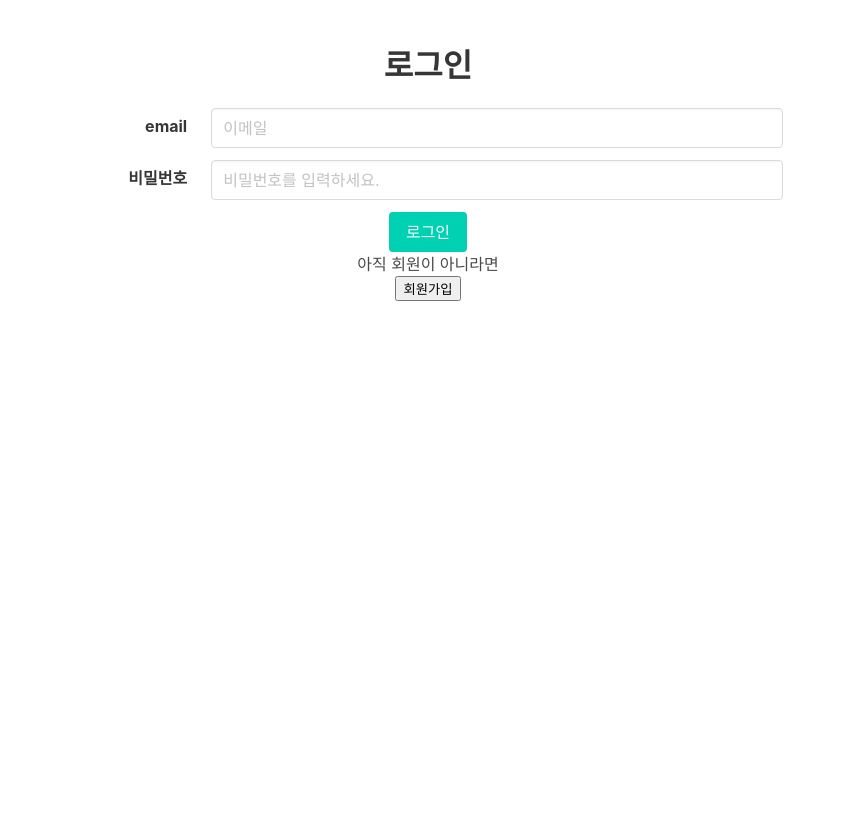
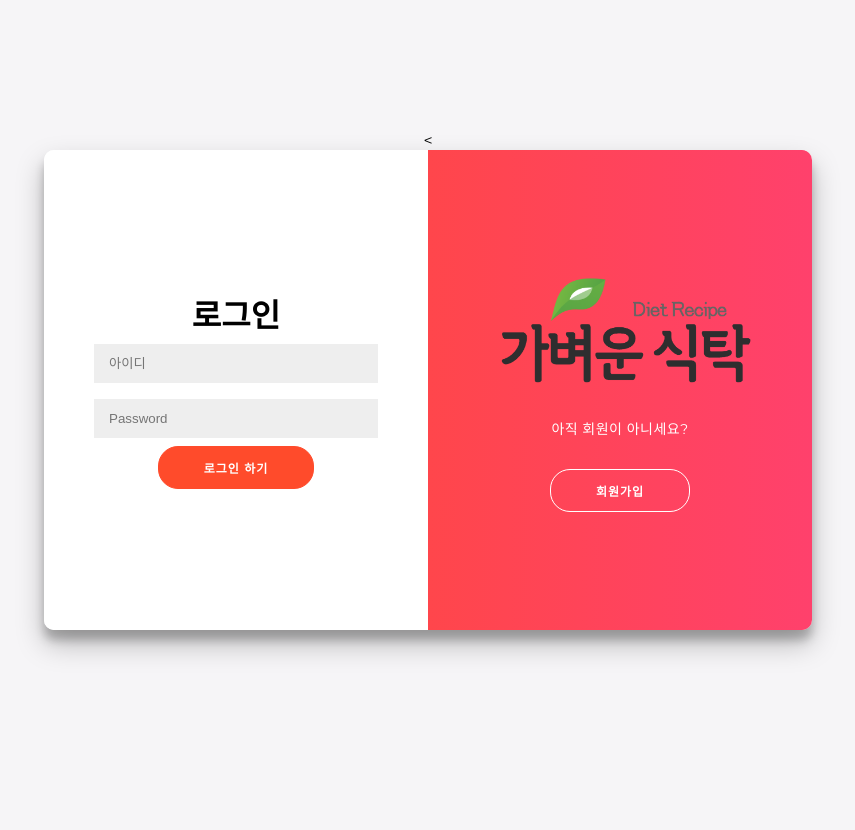
Before and after one commit to joorani/lightTable, a Python web app: template templates/login.html in a window 1280 px wide. Shown: the whole page, without its empty margins (212-1067 px from the left). Before the commit the page ends 301 px from the top, so only its background shows below. Run offline with Jinja, Linux system fonts and the light colour scheme; the template is opened without the code that fills it, so the values that code supplies are empty; some libraries are stand-ins or nearby versions.

Commit message:
login 페이지 수정

```diff
--- /dev/null
+++ b/static/login.css
@@ -0,0 +1,217 @@
+@import url('https://fonts.googleapis.com/css?family=Montserrat:400,800');
+
+* {
+	box-sizing: border-box;
+}
+
+body {
+	background: #f6f5f7;
+	display: flex;
+	justify-content: center;
+	align-items: center;
+	flex-direction: column;
+	font-family: 'Montserrat', sans-serif;
+	height: 100vh;
+	margin: -20px 0 50px;
+}
+
+h1 {
+	font-weight: bold;
+	margin: 0;
+}
+
+h2 {
+	text-align: center;
+}
+
+p {
+	font-size: 14px;
+	font-weight: 100;
+	line-height: 20px;
+	letter-spacing: 0.5px;
+	margin: 20px 0 30px;
+}
+
+span {
+	font-size: 12px;
+}
+
+a {
+	color: #333;
+	font-size: 14px;
+	text-decoration: none;
+	margin: 15px 0;
+}
+
+.btn {
+	border-radius: 20px;
+	border: 1px solid #FF4B2B;
+	background-color: #FF4B2B;
+	color: #FFFFFF;
+	font-size: 12px;
+	font-weight: bold;
+	padding: 12px 45px;
+	letter-spacing: 1px;
+	text-transform: uppercase;
+	transition: transform 80ms ease-in;
+}
+
+.btn:active {
+	transform: scale(0.95);
+}
+
+.btn:focus {
+	outline: none;
+}
+
+.btn.ghost {
+	background-color: transparent;
+	border-color: #FFFFFF;
+}
+
+.field {
+	background-color: #ffffff;
+	display: flex;
+	align-items: center;
+	justify-content: center;
+	flex-direction: column;
+	padding: 0 50px;
+	height: 100%;
+	text-align: center;
+}
+#btn-check-dup{
+	display: flex;
+}
+input {
+	background-color: #eee;
+	border: none;
+	padding: 12px 15px;
+	margin: 8px 0;
+	width: 100%;
+}
+
+.container {
+	background-color: #fff;
+	border-radius: 10px;
+  	box-shadow: 0 14px 28px rgba(0,0,0,0.25),
+			0 10px 10px rgba(0,0,0,0.22);
+	position: relative;
+	overflow: hidden;
+	width: 768px;
+	max-width: 100%;
+	min-height: 480px;
+}
+
+.form-container {
+	position: absolute;
+	top: 0;
+	height: 100%;
+	transition: all 0.6s ease-in-out;
+}
+
+.sign-in-container {
+	left: 0;
+	width: 50%;
+	z-index: 2;
+}
+
+.container.right-panel-active .sign-in-container {
+	transform: translateX(100%);
+}
+
+.sign-up-container {
+	left: 0;
+	width: 50%;
+	opacity: 0;
+	z-index: 1;
+}
+
+.container.right-panel-active .sign-up-container {
+	transform: translateX(100%);
+	opacity: 1;
+	z-index: 5;
+	animation: show 0.6s;
+}
+
+@keyframes show {
+	0%, 49.99% {
+		opacity: 0;
+		z-index: 1;
+	}
+
+	50%, 100% {
+		opacity: 1;
+		z-index: 5;
+	}
+}
+
+.overlay-container {
+	position: absolute;
+	top: 0;
+	left: 50%;
+	width: 50%;
+	height: 100%;
+	overflow: hidden;
+	transition: transform 0.6s ease-in-out;
+	z-index: 100;
+}
+
+.container.right-panel-active .overlay-container{
+	transform: translateX(-100%);
+}
+
+.overlay {
+	background: #FF416C;
+	background: -webkit-linear-gradient(to right, #FF4B2B, #FF416C);
+	background: linear-gradient(to right, #FF4B2B, #FF416C);
+	background-repeat: no-repeat;
+	background-size: cover;
+	background-position: 0 0;
+	color: #FFFFFF;
+	position: relative;
+	left: -100%;
+	height: 100%;
+	width: 200%;
+  	transform: translateX(0);
+	transition: transform 0.6s ease-in-out;
+}
+
+.container.right-panel-active .overlay {
+  	transform: translateX(50%);
+}
+
+.overlay-panel {
+	position: absolute;
+	display: flex;
+	align-items: center;
+	justify-content: center;
+	flex-direction: column;
+	padding: 0 40px;
+	text-align: center;
+	top: 0;
+	height: 100%;
+	width: 50%;
+	transform: translateX(0);
+	transition: transform 0.6s ease-in-out;
+}
+
+.overlay-left {
+	transform: translateX(-20%);
+}
+
+.container.right-panel-active .overlay-left {
+	transform: translateX(0);
+}
+
+.overlay-right {
+	right: 0;
+	transform: translateX(0);
+}
+
+.container.right-panel-active .overlay-right {
+	transform: translateX(20%);
+}
+
+.help {
+	font-size: 8px;
+}
--- a/templates/login.html
+++ b/templates/login.html
@@ -1,92 +1,205 @@
+
+
 <!doctype html>
 <html lang="en">
 <head>
-
-        <!-- Webpage Title -->
-        <title>Hello, world!</title>
-
-        <!-- Required meta tags -->
-        <meta charset="utf-8">
-        <meta name="viewport" content="width=device-width, initial-scale=1, shrink-to-fit=no">
-
-        <!-- Bulma CSS -->
-        <link rel="stylesheet" href="https://cdn.jsdelivr.net/npm/bulma@0.9.1/css/bulma.min.css">
-        <!-- JS -->
+    <meta charset="UTF-8">
+    <meta name="viewport"
+          content="width=device-width, user-scalable=no, initial-scale=1.0, maximum-scale=1.0, minimum-scale=1.0">
+    <meta http-equiv="X-UA-Compatible" content="ie=edge">
+	<
+	<link rel="stylesheet" href="../static/login.css">
+<!--	JS-->
 	<script src="https://ajax.googleapis.com/ajax/libs/jquery/3.4.1/jquery.min.js"></script>
 	<script src="https://cdnjs.cloudflare.com/ajax/libs/jquery-cookie/1.4.1/jquery.cookie.js"></script>
+	<script>
+		function addClass() {
+			$("#container").addClass("right-panel-active");
+		}
+		function removeClass() {
+			$("#container").removeClass("right-panel-active");
+		}
 
 
-        <script>
-            function signIn() {
-                let email = $("#email").val();
-                let password = $("#password").val();
+		function is_id(asValue) {
+			let regExp = /^(?=.*[a-zA-Z])[-a-zA-Z0-9_.]{2,10}$/;
+			return regExp.test(asValue);
+		}
 
-                if (email == "") {
-                alert("이메일을 입력해주세요.");
-                $("#email").focus()
+		function is_password(asValue) {
+			let regExp = /^(?=.*\d)(?=.*[a-zA-Z])[0-9a-zA-Z!@#$%^&*]{8,20}$/;
+			return regExp.test(asValue);
+		}
+
+		//아이디 중복확인
+		function check_dup() {
+			let userid = $("#userid").val()
+			console.log(username)
+			if (userid == "") {
+				$("#help-id").text("아이디를 입력해주세요.").removeClass("is-safe").addClass("is-danger")
+				$("#userid").focus()
+				return;
+			}
+			if (!is_id(userid)) {
+				$("#help-id").text("아이디의 형식을 확인해주세요. 영문과 숫자, 일부 특수문자(._-) 사용 가능. 2-10자 길이").removeClass("is-safe").addClass("is-danger")
+				$("#userid").focus()
+				return;
+			}
+
+			$.ajax({
+				type: "POST",
+				url: "/join/check_dup",
+				data: {
+					userid_give: userid
+				},
+				success: function (response) {
+					if (response["exists"]) {
+						$("#help-id").text("이미 존재하는 아이디입니다.").removeClass("is-safe").addClass("is-danger")
+						$("#userid").focus()
+					} else {
+						$("#help-id").text("사용할 수 있는 아이디입니다.").removeClass("is-danger").addClass("is-success")
+					}
+					$("#help-id").removeClass("is-loading")
+				}
+			});
+		}
+
+		// 회원가입
+		function sign_up() {
+			let username = $("#username").val()
+			let userid = $("#userid").val()
+			let password = $("#password").val()
+			let check_pw = $("#check-pw").val()
+			console.log(username, userid, password, check - pw)
+
+			if ($("#help-id").hasClass("is-danger")) {
+				alert("아이디를 다시 확인해주세요.")
+				return;
+			} else if (!$("#help-id").hasClass("is-success")) {
+				alert("아이디 중복확인을 해주세요.")
+				return;
 			}
 
 			if (password == "") {
-                     alert("비밀번호를 입력해주세요.");
-                    $("#password").focus();
+				$("#help-password").text("비밀번호를 입력해주세요.").removeClass("is-safe").addClass("is-danger")
+				$("#password").focus()
+				return;
+			} else if (!is_password(password)) {
+				$("#help-password").text("비밀번호의 형식을 확인해주세요. 영문과 숫자 필수 포함, 특수문자(!@#$%^&*) 사용가능 8-20자").removeClass("is-safe").addClass("is-danger")
+				$("#password").focus()
+				return
+			} else {
+				$("#help-password").text("사용할 수 있는 비밀번호입니다.").removeClass("is-danger").addClass("is-success")
+			}
+			if (check - pw == "") {
+				$("#help-check-pw").text("비밀번호를 입력해주세요.").removeClass("is-safe").addClass("is-danger")
+				$("#check-pw").focus()
+				return;
+			} else if (check - pw != password) {
+				$("#help-check-pw").text("비밀번호가 일치하지 않습니다.").removeClass("is-safe").addClass("is-danger")
+				$("#check-pw").focus()
+				return;
+			} else {
+				$("#help-check-pw").text("비밀번호가 일치합니다.").removeClass("is-danger").addClass("is-success")
+			}
+			$.ajax({
+				type: "POST",
+				url: "/join/save",
+				data: {
+					username_give: username,
+					userid_give: userid,
+					password_give: password
+				},
+				success: function (response) {
+					alert("회원가입을 축하드립니다!")
+					window.location.replace("/main")
+				}
+			});
+		}
+
+		function sign_in() {
+			let userid = $("#loginID").val()
+			let password = $("#loginPW").val()
+
+			if (useid == "") {
+				alert('아이디를 입력해주세요.')
+				$("#loginID").focus()
+				return;
+			}
+
+			if (password == "") {
+				alert('비밀번호를 입력해주세요.')
+				$("#loginPW").focus()
+				return;
 			}
 			$.ajax({
 				type: "POST",
 				url: "/sign_in",
 				data: {
-                        'email': email,
-                        'password': password
+					userid_give: userid,
+					password_give: password
 				},
 				success: function (response) {
 					if (response['result'] == 'success') {
-                            $.cookie('mytoken', response['token']);
-
-                            alert('로그인 완료!')
-                            window.location.href = '/main'
+						$.cookie('mytoken', response['token'], {path: '/'});
+						window.location.replace("/main")
 					} else {
-                            alert(response['msg']);
+						alert(response['msg'])
 					}
 				}
-                })
+			});
 		}
-
 	</script>
-
+    <title>가벼운 식탁</title>
 </head>
 <body>
-        <div class="section has-text-centered">
-            <h1 class="title">로그인</h1>
-            <div class="container" style="width:60%">
-                <div class="field is-horizontal">
-                    <div class="field-label is-normal">
-                        <label class="label" for="email">email</label>
+<div class="container" id="container">
+	<div class="form-container sign-up-container">
+		<div class="field">
+			<input id="username" class="input"type="text" placeholder="이름" />
+			<div class="id-field">
+				<div id="btn-check-dup" >
+					<input id="userid" type="text" placeholder="아이디"/>
+					<button onclick="check_dup()">중복확인</button>
 				</div>
-                    <div class="field-body">
+				<p id="help-id" class="help is-safe" >아이디는 2-10자의 영문과 숫자와 일부 특수문자(._-)만 입력 가능합니다.</p>
+			</div>
+			<div class="pw-field">
+				<input id="password"  type="password" placeholder="비밀번호">
+				<p id="help-password" class="help is-safe" >영문과 숫자 조합의 8-20자의 비밀번호를 설정해주세요.
+					특수문자(!@#$%^&*)도 사용 가능합니다.</p>
+			</div>
+			<div class="pw-field">
+				<input id="check-pw" type="password"
+					   placeholder="비밀번호 재입력">
+				<p id="help-check-pw" class="help is-safe">비밀번호를 다시 한 번 입력해주세요.</p>
+			</div>
+			<button class="btn">Sign Up</button>
+		</div>
+	</div>
+	<div class="form-container sign-in-container">
 		<div class="field">
-                            <div class="control">
-                                <input type="email" class="input" placeholder="이메일" name="email" id="email"  pattern=".+@globex\.com" size="30" required >
+			<h1>로그인</h1>
+			<input id="loginID" type="text" placeholder="아이디"/>
+			<input id="loginPW" type="password" placeholder="Password"/>
+			<button class="btn">로그인 하기</button>
+		</div>
+	</div>
+	<div class="overlay-container">
+		<div class="overlay">
+			<div class="overlay-panel overlay-left">
+				<img src="../static/logo1.png" width="300px">
+				<p>가벼운 식탁은 ..........</p>
+				<button class="ghost btn" id="signIn" onclick="removeClass()">로그인</button>
+			</div>
+			<div class="overlay-panel overlay-right">
+				<img src="../static/logo1.png" width="300px">
+				<p>아직 회원이 아니세요?</p>
+				<button class="ghost btn" id="signUp" onclick="addClass()">회원가입</button>
 			</div>
 		</div>
 	</div>
 </div>
-                <div class="field is-horizontal">
-                    <div class="field-label is-normal">
-                        <label class="label" for="password">비밀번호</label>
-                    </div>
-                    <div class="field-body">
-                        <div class="field">
-                            <div class="control">
-                                <input type="password" class="input" id="password" placeholder="비밀번호를 입력하세요." required>
-                            </div>
-                        </div>
-                    </div>
-                </div>
-                <button class="button is-primary" onclick="signIn()">로그인</button>
-            </div>
-            <div class="container" style="width:60%">
-                <h2>아직 회원이 아니라면</h2>
-                <button  onclick="location.href='join.html'">회원가입</button>
-            </div>
-        </div>
+<script src="login.min.js"></script>
 </body>
 </html>
```
Also changed, not shown: app.py (+61 -0 lines), static/logo1.png (added), templates/login.js (deleted). Lines whose indentation alone changed are shown as unchanged.
